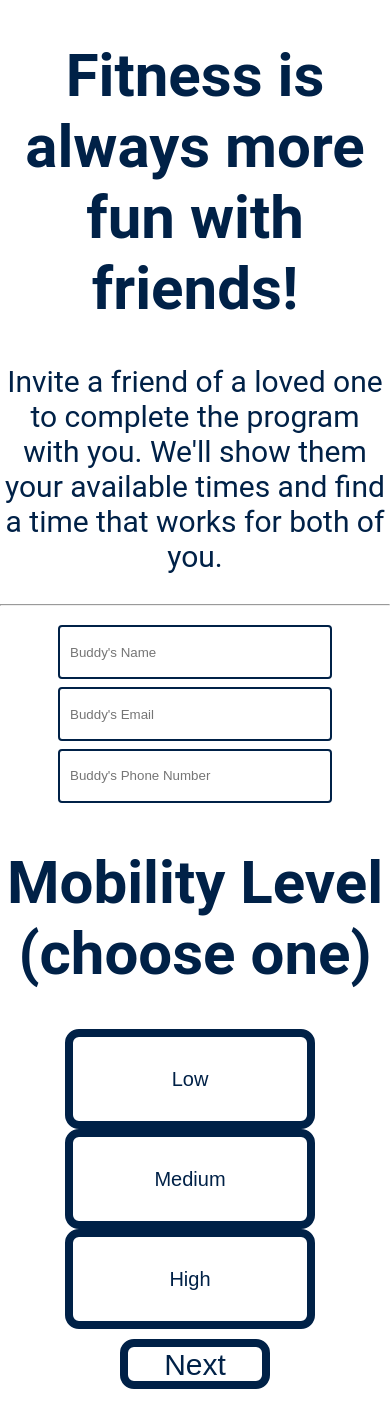
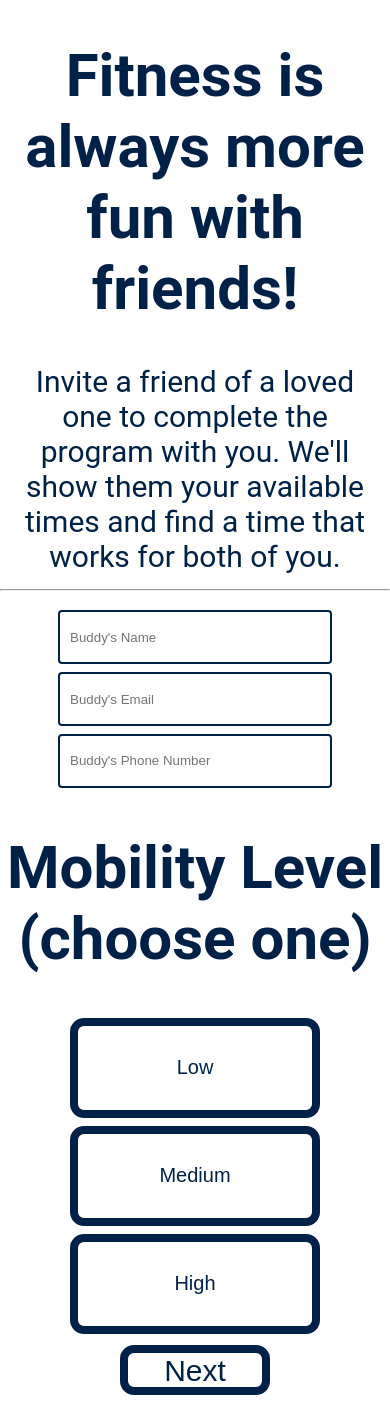
Before and after one commit to KimDuclos/flex-together, a React (Create React App) app: page /addBuddy in a window 390 px wide. Built offline with nearby package versions, Linux system fonts and the light colour scheme.

Commit message:
add buddy responsive

```diff
--- a/src/frontend/components/addBuddy.jsx
+++ b/src/frontend/components/addBuddy.jsx
@@ -1,6 +1,6 @@
 import React from 'react';
-// import { Link } from 'react-router-dom';
 import axios from 'axios';
+import "./addBuddy.scss";
 
 class AddBuddy extends React.Component {
 	constructor() {
--- /dev/null
+++ b/src/frontend/components/addBuddy.scss
@@ -0,0 +1,21 @@
+$break-1000: 1000px;
+$break-500: 500px;
+
+p {
+    @media screen and (max-width: $break-1000) {
+        width: 95%;
+        margin: 0 auto 0 auto;
+    }
+}
+
+.mobilityBtns {
+    @media screen and (max-width: $break-500) {
+        margin: 1%;
+    }
+}
+
+.nextBtn {
+    @media screen and (max-width: $break-500) {
+        margin: 2% 0 2% 0;
+    }
+}
```
